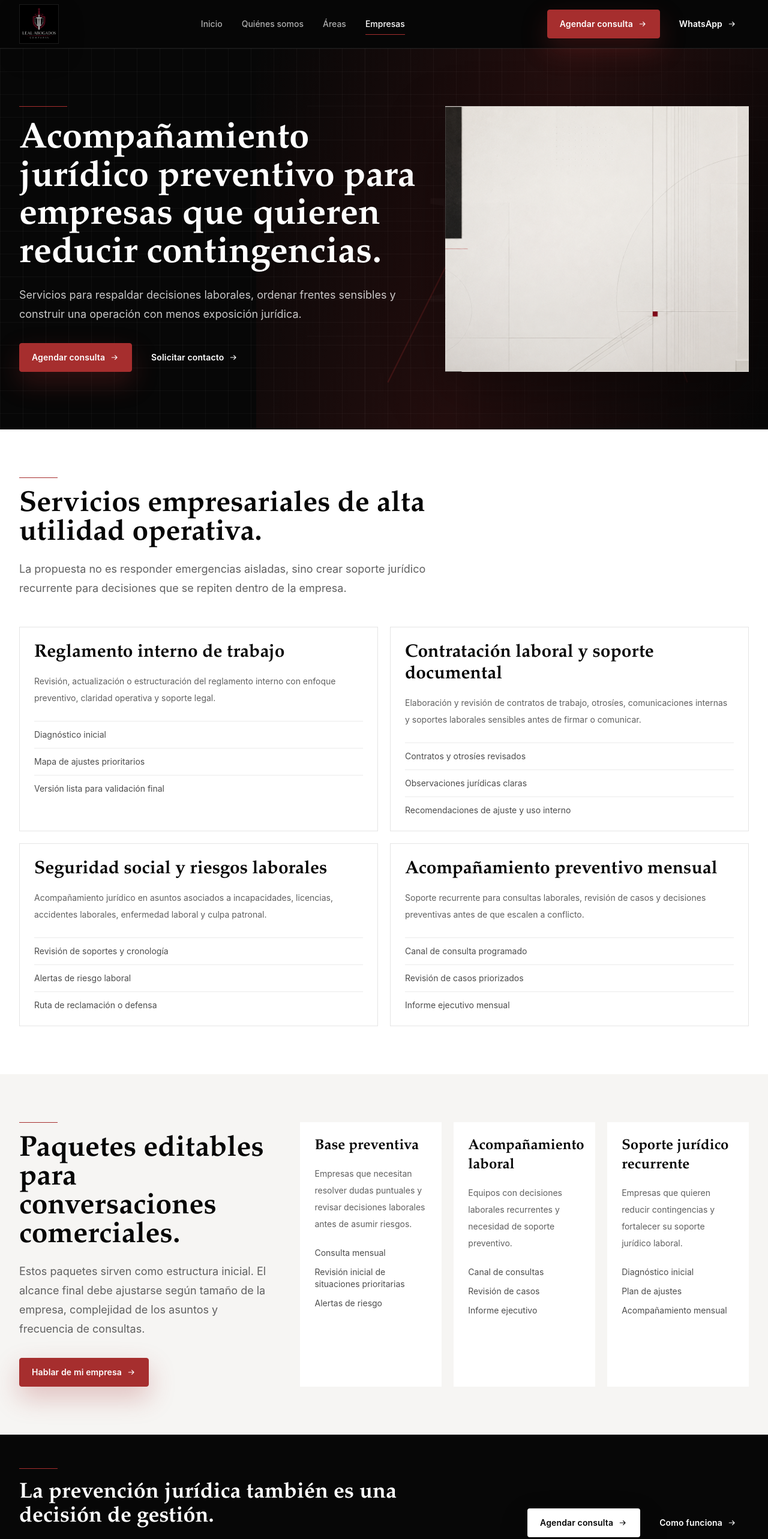
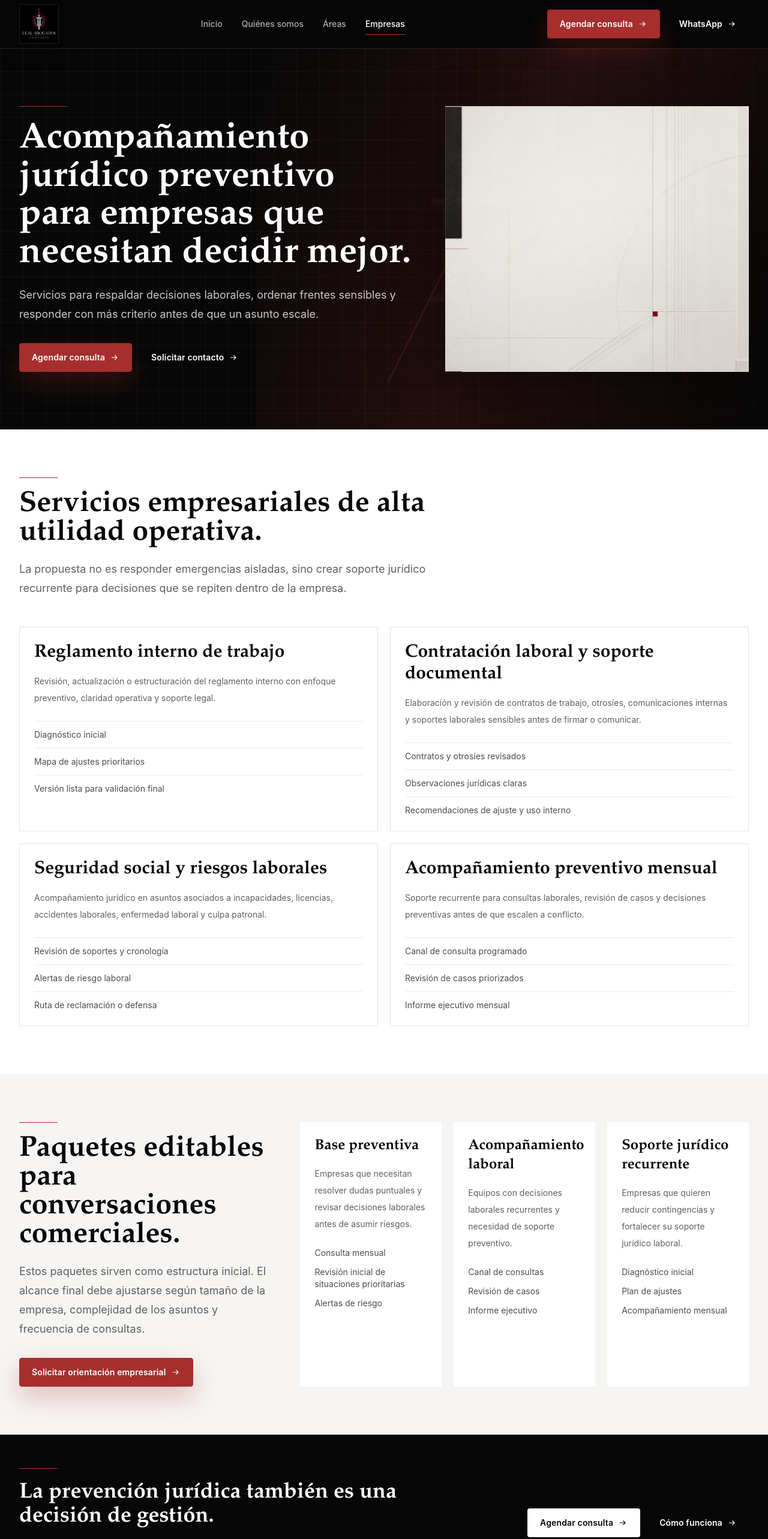
Before and after one commit to davidricardobc/LealAbogados, a Next.js app: page /servicios-empresariales in a window 1280 px wide. Shown: the top 2566 px of the page at 60% size. Built offline with nearby package versions, Linux system fonts and the light colour scheme.

Commit message:
style: pulir microcopy comercial y CTAs

```diff
--- a/src/app/page.tsx
+++ b/src/app/page.tsx
@@ -11,13 +11,13 @@ import { companyPackages, enterpriseServices, practiceAreas, teamProfiles, trust
 const trustPoints = [
   { value: "18 años", label: "de experiencia asesorando personas, familias y empresas." },
   { value: "Cobertura", label: "atención remota en toda Colombia con posibilidad de reuniones coordinadas según el caso." },
-  { value: "Ágil", label: "diagnóstico, documentos y siguiente paso con respuesta rápida y ordenada." },
+  { value: "Ágil", label: "diagnóstico, valoración y siguiente paso con respuesta rápida y ordenada." },
 ];
 
 const consultationOutcomes = [
   "Claridad sobre viabilidad",
   "Riesgos y tiempos probables",
-  "Documentos necesarios",
+  "Soportes relevantes",
   "Siguiente acción posible",
 ];
 
@@ -104,7 +104,7 @@ export default function Home() {
               La consulta jurídica es el primer paso hacia la solución.
             </h2>
             <p className="mt-6 max-w-xl leading-8 text-white/66">
-              Sirve para ordenar hechos, documentos y expectativas. También permite saber si el siguiente paso debe ser
+              Sirve para ordenar hechos, soportes y expectativas. También permite saber si el siguiente paso debe ser
               preventivo, administrativo, judicial o empresarial.
             </p>
             <div className="mt-8">
--- a/src/app/servicios-empresariales/page.tsx
+++ b/src/app/servicios-empresariales/page.tsx
@@ -18,8 +18,8 @@ export default function EnterpriseServicesPage() {
   return (
     <>
       <PageHero
-        title="Acompañamiento jurídico preventivo para empresas que quieren reducir contingencias."
-        description="Servicios para respaldar decisiones laborales, ordenar frentes sensibles y construir una operación con menos exposición jurídica."
+        title="Acompañamiento jurídico preventivo para empresas que necesitan decidir mejor."
+        description="Servicios para respaldar decisiones laborales, ordenar frentes sensibles y responder con más criterio antes de que un asunto escale."
         secondaryHref="/contacto"
         secondaryLabel="Solicitar contacto"
       />
@@ -57,7 +57,7 @@ export default function EnterpriseServicesPage() {
             />
             <div className="mt-8">
               <ButtonLink external href={whatsappUrl}>
-                Hablar de mi empresa
+                Solicitar orientación empresarial
               </ButtonLink>
             </div>
           </div>
--- a/src/components/cta-band.tsx
+++ b/src/components/cta-band.tsx
@@ -25,7 +25,7 @@ export function CtaBand({
             Agendar consulta
           </ButtonLink>
           <ButtonLink href="/consulta-juridica" variant={dark ? "ghost" : "secondary"} className={dark ? "text-white hover:bg-white/8 hover:text-white" : ""}>
-            Como funciona
+            Cómo funciona
           </ButtonLink>
         </div>
       </div>
--- a/src/components/lead-form.tsx
+++ b/src/components/lead-form.tsx
@@ -97,7 +97,7 @@ export function LeadForm({ context }: LeadFormProps) {
           <textarea
             className="min-h-32 w-full resize-y border border-ink/12 bg-white px-4 py-3 text-sm text-ink outline-none transition placeholder:text-muted/70 focus:border-brand-red"
             name="case_summary"
-            placeholder="Cuéntanos qué ocurrió, qué necesitas decidir y si tienes documentos relacionados."
+            placeholder="Cuéntanos qué ocurrió, qué necesitas decidir y si tienes soportes relacionados."
             required
           />
         </label>
```
